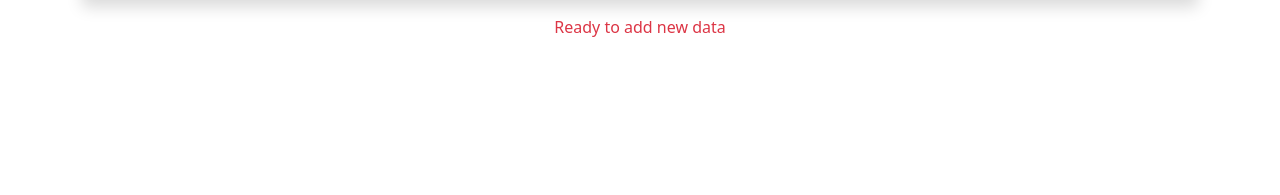
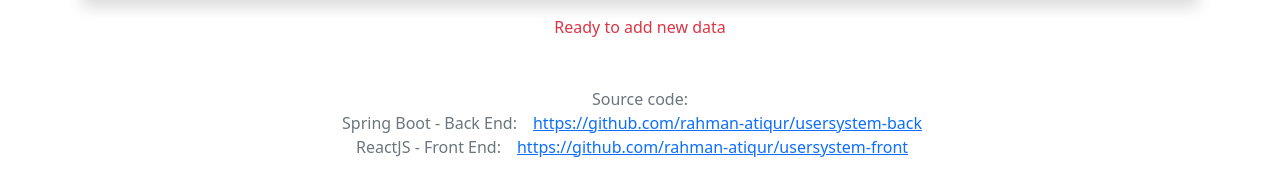
Before and after one commit to rahman-atiqur/usersystem-front, a React (Create React App) app: page / in a window 1280 px wide. Shown: the part 203-398 px from the top of the page. Built offline with nearby package versions, Linux system fonts and the light colour scheme; no server answers.

Commit message:
Adding source code again

```diff
--- a/src/components/pages/Home.js
+++ b/src/components/pages/Home.js
@@ -193,13 +193,13 @@ export const Home = ({ message, changeMessage }) => {
                     </>
                 )}
             </div>
-            {/*
+
             <div className="py-4" fs-6>
                 <label className="text-secondary">Source code:</label>
                 <br />
-                <label className="text-secondary">Spring Boot - Back End:</label> */}
+                <label className="text-secondary">Spring Boot - Back End:</label>
 
-            {/* <Link
+                <Link
                     className="mx-3 text-decoration-underline"
                     to="https://github.com/rahman-atiqur/usersystem-back"
                     target="_blank"
@@ -214,8 +214,8 @@ export const Home = ({ message, changeMessage }) => {
                     target="_blank"
                 >
                     https://github.com/rahman-atiqur/usersystem-front
-                </Link> */}
-            {/* </div> */}
+                </Link>
+            </div>
         </div>
     );
 };
```
